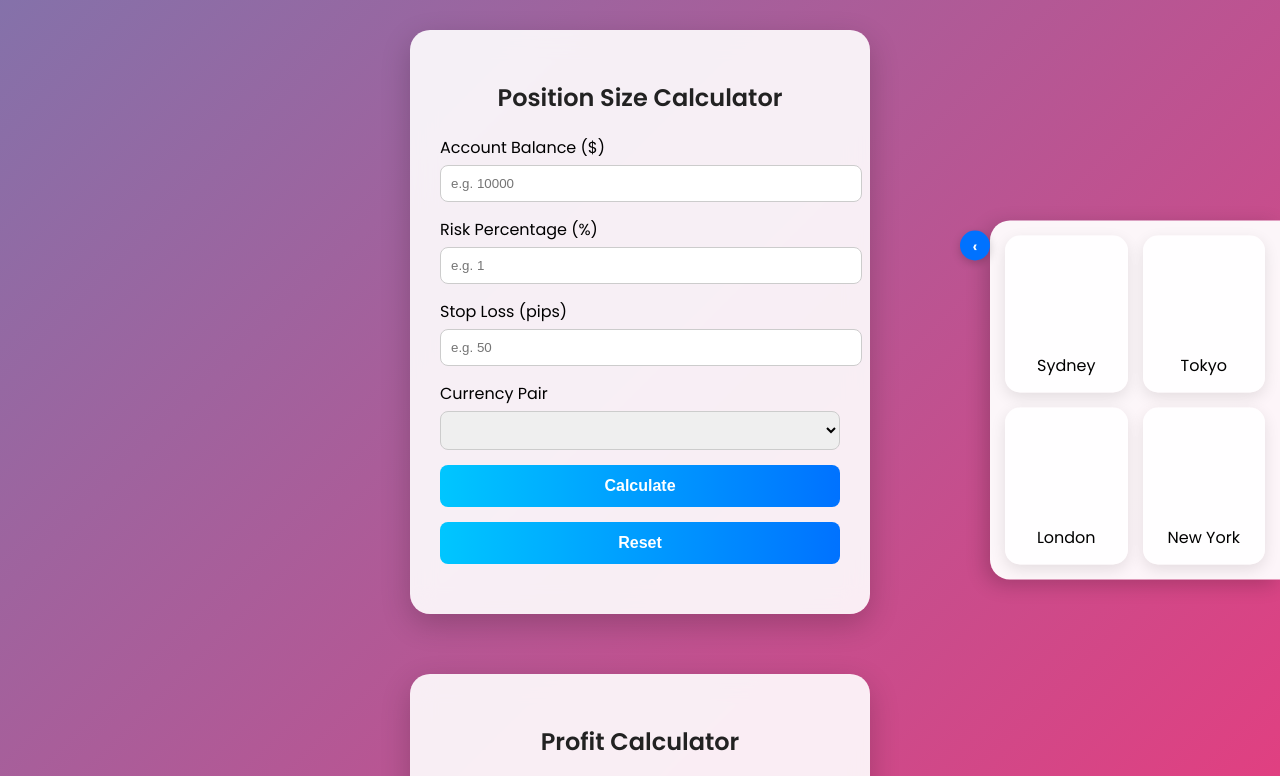
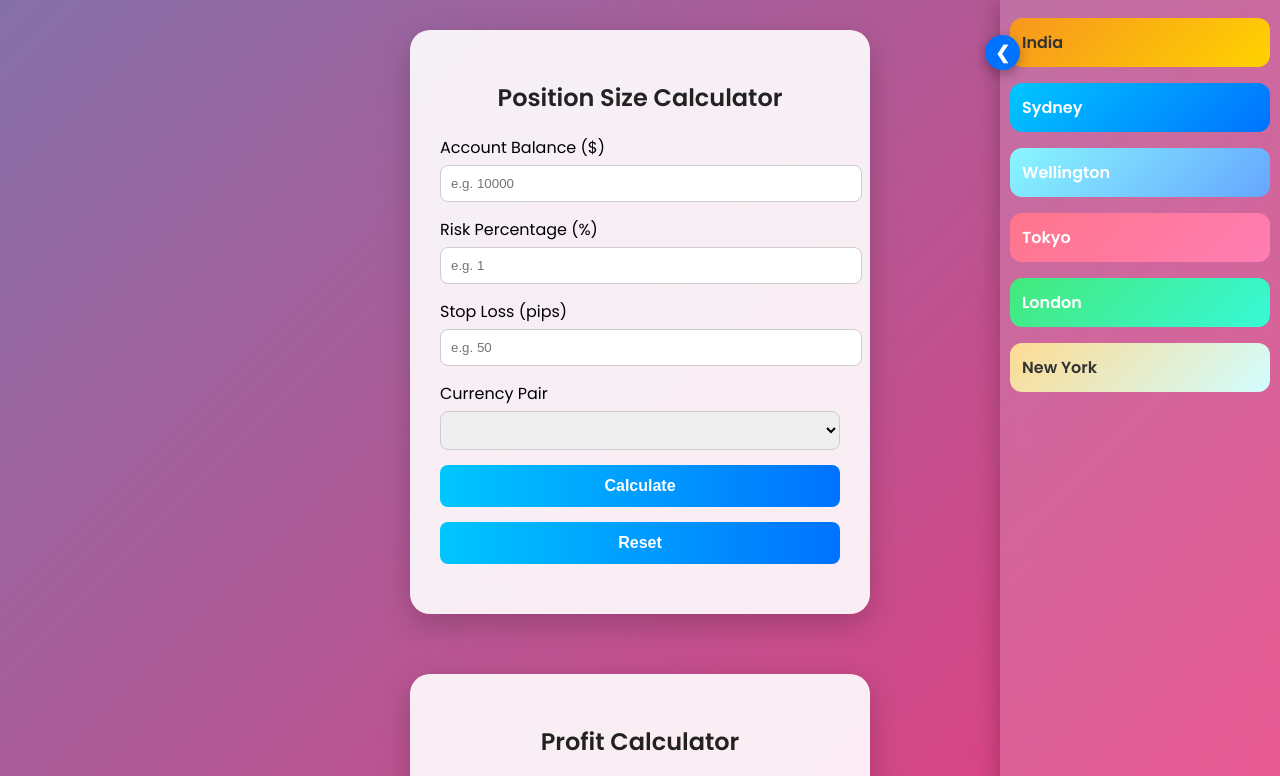
Before and after one commit to itskiranprasath/forex-tool, a plain HTML site: page index.html in a window 1280 px wide. Shown: the top 776 px of the page. Drawn offline with Linux system fonts and the light colour scheme.

Commit message:
Update index.html

```diff
--- a/index.html
+++ b/index.html
@@ -115,69 +115,71 @@
       transform: scale(1.2);
     }
 
-    .red-heart { color: red; }
+    .red-heart {
+      color: red;
+    }
 
     /* World Clock Panel */
     .clock-panel {
       position: fixed;
-      top: 50%;
+      top: 0;
       right: 0;
-      transform: translateY(-50%);
-      background: rgba(255,255,255,0.95);
-      border-radius: 20px 0 0 20px;
-      box-shadow: -5px 5px 20px rgba(0,0,0,0.2);
+      height: 100%;
       width: 260px;
-      padding: 15px;
+      background: rgba(255,255,255,0.15);
+      backdrop-filter: blur(12px);
+      box-shadow: -4px 0 20px rgba(0,0,0,0.2);
+      display: flex;
+      flex-direction: column;
+      padding: 10px;
+      overflow-y: auto;
+      transition: transform 0.3s ease;
+    }
+    .clock-panel.collapsed { transform: translateX(100%); }
+
+    .toggle-btn {
+      position: fixed;
+      top: 20px;
+      right: 260px;
+      background: #0072ff;
+      color: #fff;
+      border: none;
+      border-radius: 50%;
+      width: 35px;
+      height: 35px;
+      cursor: pointer;
+      font-size: 18px;
+      display: flex;
+      align-items: center;
+      justify-content: center;
+      box-shadow: 0 4px 12px rgba(0,0,0,0.3);
       transition: right 0.3s ease;
-      z-index: 999;
+      z-index: 1000;
+    }
+    .clock-panel.collapsed + .toggle-btn { right: 0; }
+
+    .clock-card {
+      display: flex;
+      justify-content: space-between;
+      align-items: center;
+      background: linear-gradient(135deg, #ff9a9e, #fad0c4);
+      padding: 12px;
+      border-radius: 12px;
+      margin: 8px 0;
+      color: #fff;
+      font-weight: 600;
     }
 
-    .clock-grid {
-      display: grid;
-      grid-template-columns: 1fr 1fr;
-      gap: 15px;
-    }
+    .clock-card.sydney { background: linear-gradient(135deg, #00c6ff, #0072ff); }
+    .clock-card.wellington { background: linear-gradient(135deg, #89f7fe, #66a6ff); }
+    .clock-card.tokyo { background: linear-gradient(135deg, #ff758c, #ff7eb3); }
+    .clock-card.london { background: linear-gradient(135deg, #43e97b, #38f9d7); }
+    .clock-card.newyork { background: linear-gradient(135deg, #fddb92, #d1fdff); color:#333; }
+    .clock-card.india { background: linear-gradient(135deg, #f7971e, #ffd200); color:#333; }
 
-    .clock-card {
-      text-align: center;
-      background: rgba(255,255,255,0.9);
-      border-radius: 15px;
-      padding: 10px;
-      box-shadow: 0 5px 15px rgba(0,0,0,0.1);
-    }
-
-    canvas {
-      width: 100px;
-      height: 100px;
-    }
-
-    .digital-time {
-      font-size: 14px;
-      font-weight: bold;
-      margin-top: 5px;
-    }
-
-    .toggle-btn {
-      position: absolute;
-      top: 10px;
-      left: -30px;
-      width: 30px;
-      height: 30px;
-      background: #0072ff;
-      color: #fff;
-      border-radius: 50%;
-      display: flex;
-      justify-content: center;
-      align-items: center;
-      cursor: pointer;
-      box-shadow: 0 3px 10px rgba(0,0,0,0.2);
-      font-weight: bold;
-    }
-
-    @media(max-width: 768px){
-      .clock-grid { grid-template-columns: 1fr; }
-      .clock-panel { right: -230px; }
-      .clock-panel.open { right: 0; }
+    @media(max-width:768px){
+      .clock-panel{ width: 220px; }
+      .toggle-btn{ right: 220px; }
     }
   </style>
 </head>
@@ -219,12 +221,6 @@
     <label for="lotSize">Lot Size</label>
     <input type="number" id="lotSize" placeholder="e.g. 1.0" step="0.01" />
 
-    <label>Trade Type</label>
-    <select id="tradeType">
-      <option value="long">Long (Buy)</option>
-      <option value="short">Short (Sell)</option>
-    </select>
-
     <button onclick="calculateProfit()">Calculate Profit</button>
     <button onclick="resetForm('profitEntry','profitExit','lotSize','profitResult','pipInfo2')">Reset</button>
     <div class="result" id="profitResult"></div>
@@ -249,33 +245,6 @@
     <div class="pip-info" id="pipInfoCalc"></div>
   </div>
 
-  <!-- World Clock Panel -->
-  <div class="clock-panel open" id="clockPanel">
-    <div class="toggle-btn" onclick="togglePanel()" id="toggleBtn">‹</div>
-    <div class="clock-grid">
-      <div class="clock-card">
-        <canvas id="clock-sydney"></canvas>
-        <div>Sydney</div>
-        <div class="digital-time" id="time-sydney"></div>
-      </div>
-      <div class="clock-card">
-        <canvas id="clock-tokyo"></canvas>
-        <div>Tokyo</div>
-        <div class="digital-time" id="time-tokyo"></div>
-      </div>
-      <div class="clock-card">
-        <canvas id="clock-london"></canvas>
-        <div>London</div>
-        <div class="digital-time" id="time-london"></div>
-      </div>
-      <div class="clock-card">
-        <canvas id="clock-ny"></canvas>
-        <div>New York</div>
-        <div class="digital-time" id="time-ny"></div>
-      </div>
-    </div>
-  </div>
-
   <!-- Footer -->
   <footer>
     Tool Coded by <strong>Kiran Prasath</strong> <span class="red-heart">❤</span><br/>
@@ -289,6 +258,17 @@
       Twitter
     </a>
   </footer>
+
+  <!-- World Clock Panel -->
+  <div class="clock-panel" id="clockPanel">
+    <div class="clock-card india"><span>India</span><span id="time-india"></span></div>
+    <div class="clock-card sydney"><span>Sydney</span><span id="time-sydney"></span></div>
+    <div class="clock-card wellington"><span>Wellington</span><span id="time-wellington"></span></div>
+    <div class="clock-card tokyo"><span>Tokyo</span><span id="time-tokyo"></span></div>
+    <div class="clock-card london"><span>London</span><span id="time-london"></span></div>
+    <div class="clock-card newyork"><span>New York</span><span id="time-newyork"></span></div>
+  </div>
+  <button class="toggle-btn" id="toggleBtn">❮</button>
 
   <!-- JavaScript -->
   <script>
@@ -311,8 +291,8 @@
 
     window.onload = () => {
       ["pair", "pipPair", "profitPair"].forEach(populatePairs);
+      updateClocks();
       setInterval(updateClocks, 1000);
-      updateClocks();
     };
 
     function getPipSettings(pair) {
@@ -361,7 +341,6 @@
       const exit = parseFloat(document.getElementById("profitExit").value);
       const lot = parseFloat(document.getElementById("lotSize").value);
       const pair = document.getElementById("profitPair").value;
-      const tradeType = document.getElementById("tradeType").value;
 
       if (isNaN(entry) || isNaN(exit) || isNaN(lot)) {
         document.getElementById("profitResult").textContent = "Please enter all values.";
@@ -369,18 +348,11 @@
       }
 
       const { pipSize, pipValue } = getPipSettings(pair);
-      const pipDiff = (exit - entry) / pipSize;
-      let profit;
+      const pipDiff = Math.abs(entry - exit) / pipSize;
+      const profit = pipDiff * pipValue * lot;
+      const direction = exit > entry ? "Profit" : "Loss";
 
-      if (tradeType === "long") {
-        profit = pipDiff * pipValue * lot;
-      } else {
-        profit = -pipDiff * pipValue * lot;
-      }
-
-      const direction = profit >= 0 ? "Profit" : "Loss";
-
-      document.getElementById("profitResult").textContent = `${direction}: $${Math.abs(profit).toFixed(2)} (${Math.abs(pipDiff).toFixed(0)} pips)`;
+      document.getElementById("profitResult").textContent = `${direction}: $${profit.toFixed(2)} (${pipDiff.toFixed(0)} pips)`;
       document.getElementById("pipInfo2").textContent = `Pip Size: ${pipSize}, Pip Value: $${pipValue} per lot`;
     }
 
@@ -392,23 +364,28 @@
       });
     }
 
-    /* Analog + Digital World Clocks */
-    const cities = [
-      { id: "sydney", tz: "Australia/Sydney" },
-      { id: "tokyo", tz: "Asia/Tokyo" },
-      { id: "london", tz: "Europe/London" },
-      { id: "ny", tz: "America/New_York" }
-    ];
+    // World Clock
+    const timeZones = {
+      india: "Asia/Kolkata",
+      sydney: "Australia/Sydney",
+      wellington: "Pacific/Auckland",
+      tokyo: "Asia/Tokyo",
+      london: "Europe/London",
+      newyork: "America/New_York"
+    };
 
-    function updateClocks() {
-      cities.forEach(city => {
-        const now = new Date();
-        const local = new Date(now.toLocaleString("en-US", { timeZone: city.tz }));
-
-        // Digital
-        document.getElementById("time-"+city.id).textContent = local.toLocaleTimeString();
-
-        // Analog
-        drawClock("clock-"+city.id, local);
+    function updateClocks(){
+      Object.keys(timeZones).forEach(city => {
+        const now = new Date().toLocaleTimeString("en-US", {
+          timeZone: timeZones[city],
+          hour: "2-digit",
+          minute: "2-digit",
+          second: "2-digit",
+          hour12: true
+        });
+        document.getElementById("time-"+city).textContent = now;
       });
     }
+
+    document.getElementById("toggleBtn").addEventListener("click",()=>{
+      document.getElementById("clockPanel").
```
